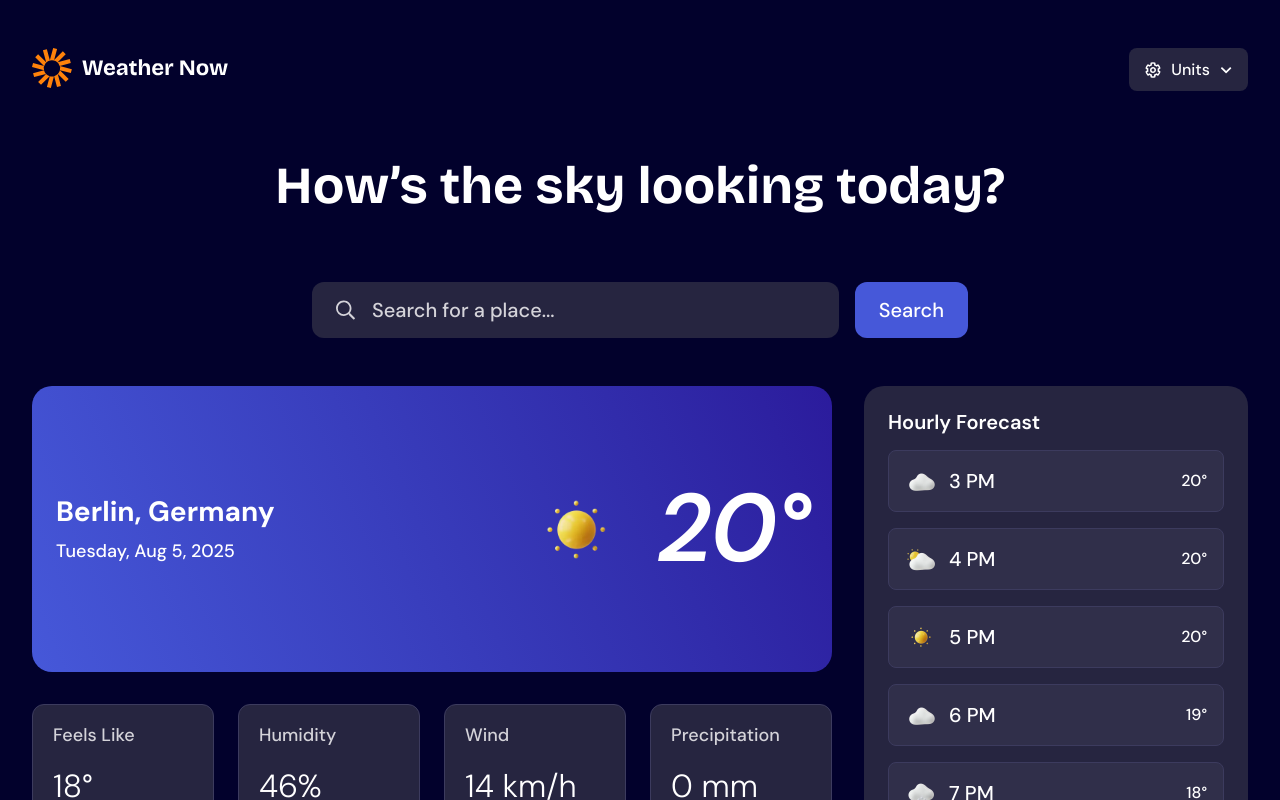
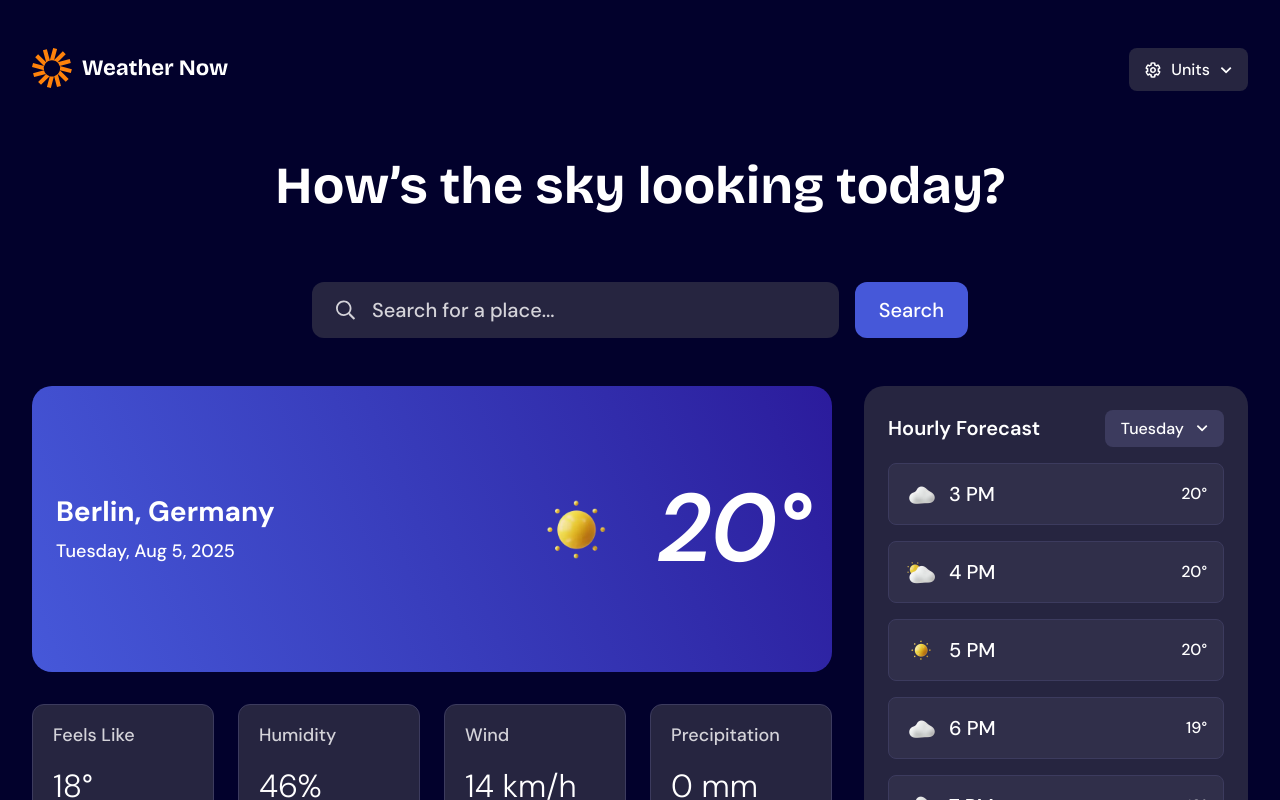
Before and after one commit to joshjavier/weather-app, a React (Vite) app: page / in a window 1280 px wide. Shown: the top 800 px of the page. Built offline with nearby package versions, Linux system fonts and the light colour scheme.

Commit message:
feat: add DaysDropdown component

```diff
--- /dev/null
+++ b/src/components/days-dropdown.tsx
@@ -0,0 +1,54 @@
+import { useState } from 'react'
+import { Select } from '@base-ui-components/react'
+import IconCheckmark from '@/assets/icon-checkmark.svg?react'
+import IconDropdown from '@/assets/icon-dropdown.svg?react'
+
+const days = [
+  { label: 'Monday', value: 'monday' },
+  { label: 'Tuesday', value: 'tuesday' },
+  { label: 'Wednesday', value: 'wednesday' },
+  { label: 'Thursday', value: 'thursday' },
+  { label: 'Friday', value: 'friday' },
+  { label: 'Saturday', value: 'saturday' },
+  { label: 'Sunday', value: 'sunday' },
+]
+
+export function DaysDropdown() {
+  const [day, setDay] = useState('tuesday')
+
+  return (
+    <Select.Root items={days} value={day} onValueChange={setDay}>
+      <Select.Trigger className="rounded-8 flex cursor-pointer items-center gap-150 bg-neutral-600 px-200 py-100 outline-offset-3 select-none focus-visible:outline-2">
+        <Select.Value className="text-preset-7/[normal]" />
+        <Select.Icon>
+          <IconDropdown aria-hidden="true" className="w-150 shrink-0" />
+        </Select.Icon>
+      </Select.Trigger>
+
+      <Select.Portal>
+        <Select.Positioner
+          alignItemWithTrigger={false}
+          align="end"
+          sideOffset={10}
+        >
+          <Select.Popup className="rounded-12 gap-050 grid min-w-[214px] origin-(--transform-origin) border border-neutral-600 bg-neutral-800 p-100 shadow-[0_8px_16px_hsl(241,96,9,0.32)] transition-[opacity,scale] data-[ending-style]:scale-90 data-[ending-style]:opacity-0 data-[starting-style]:scale-90 data-[starting-style]:opacity-0">
+            {days.map(({ label, value }) => (
+              <Select.Item
+                key={label}
+                value={value}
+                className="rounded-8 flex cursor-pointer items-center justify-between gap-125 bg-neutral-700 px-100 py-125 outline-offset-1 select-none focus-visible:outline"
+              >
+                <Select.ItemText className="text-preset-7">
+                  {label}
+                </Select.ItemText>
+                <Select.ItemIndicator>
+                  <IconCheckmark aria-hidden="true" className="w-[14px]" />
+                </Select.ItemIndicator>
+              </Select.Item>
+            ))}
+          </Select.Popup>
+        </Select.Positioner>
+      </Select.Portal>
+    </Select.Root>
+  )
+}
--- a/src/components/hourly-forecast.tsx
+++ b/src/components/hourly-forecast.tsx
@@ -1,5 +1,6 @@
 import * as React from 'react'
 import { twMerge } from '@/lib/utils'
+import { DaysDropdown } from './days-dropdown'
 
 function HourlyWeatherCard({
   icon,
@@ -31,8 +32,9 @@ export function HourlyForecast({
       )}
       {...props}
     >
-      <div className="flex items-center justify-between">
+      <div className="flex items-center justify-between gap-150">
         <h2 className="text-preset-5">Hourly Forecast</h2>
+        <DaysDropdown />
       </div>
       <HourlyWeatherCard
         icon={{ src: '/images/icon-overcast.webp', alt: 'Overcast' }}
```
